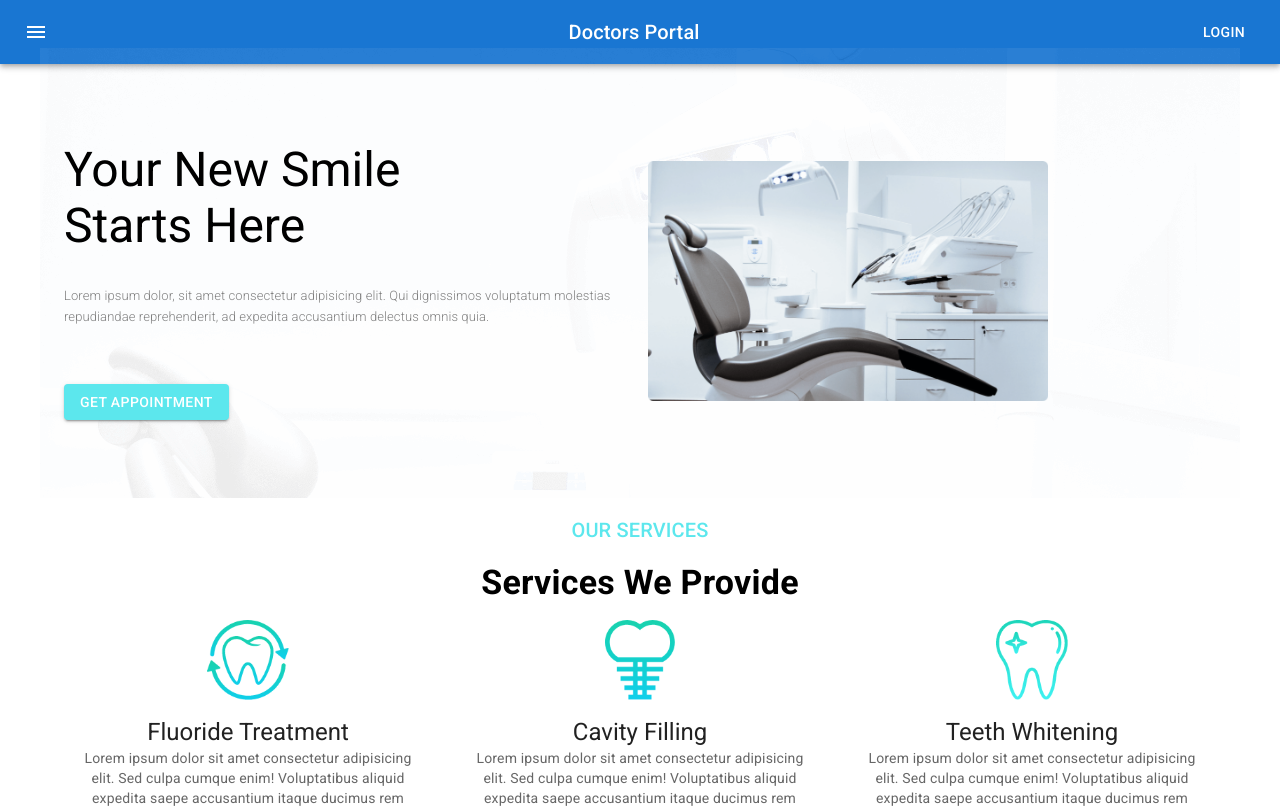
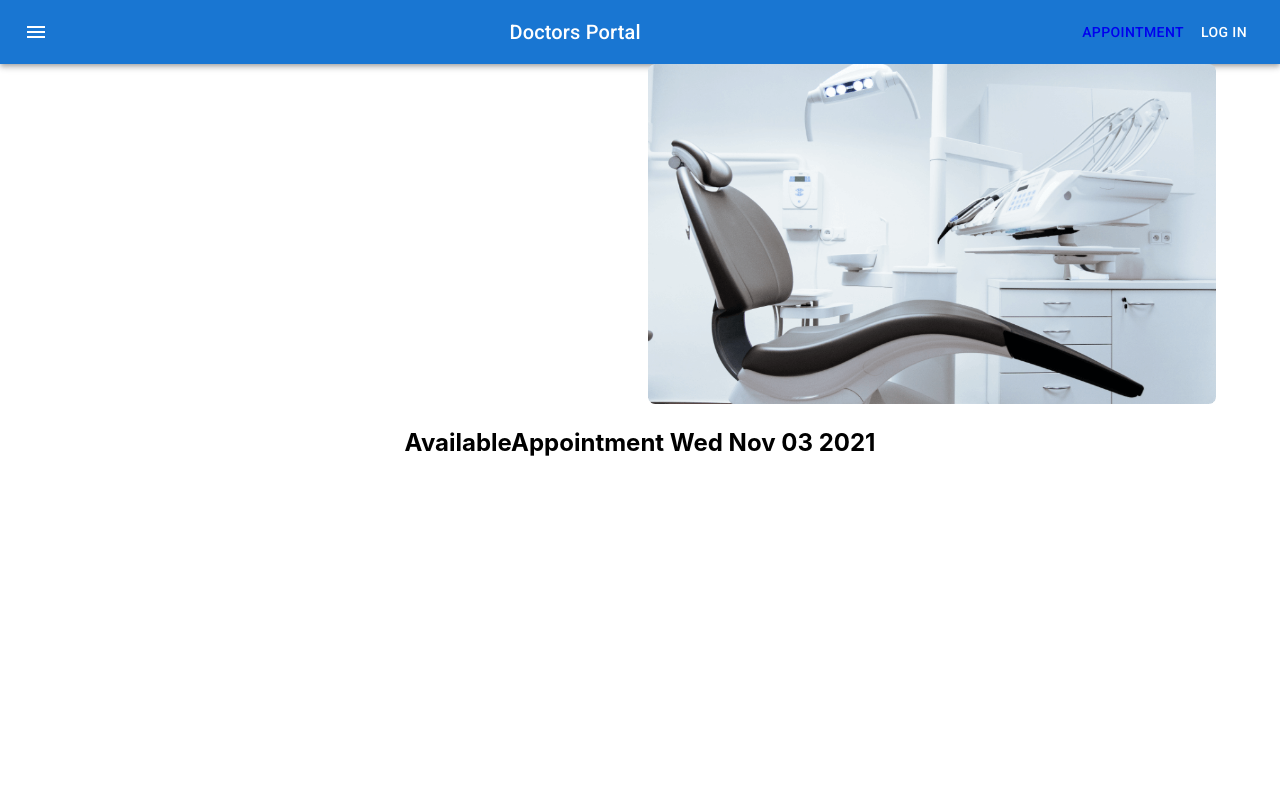
Before and after one commit to monirul-fahad/Doctors-portal-client, a React (Create React App) app: page /appointment in a window 1280 px wide. Shown: the top 808 px of the page. Built offline with nearby package versions, Linux system fonts and the light colour scheme.

Commit message:
calender added

```diff
--- a/package.json
+++ b/package.json
@@ -6,10 +6,12 @@
     "@emotion/react": "^11.5.0",
     "@emotion/styled": "^11.3.0",
     "@mui/icons-material": "^5.0.5",
+    "@mui/lab": "^5.0.0-alpha.53",
     "@mui/material": "^5.0.6",
     "@testing-library/jest-dom": "^5.11.4",
     "@testing-library/react": "^11.1.0",
     "@testing-library/user-event": "^12.1.10",
+    "date-fns": "^2.25.0",
     "react": "^17.0.2",
     "react-dom": "^17.0.2",
     "react-router-dom": "^5.3.0",
--- a/src/App.js
+++ b/src/App.js
@@ -1,14 +1,15 @@
 import "./App.css";
 import { BrowserRouter as Router, Switch, Route, Link } from "react-router-dom";
 import Home from "./Pages/Home/Home/Home";
+import Appointment from "./Pages/Appointment/Appointment/Appointment";
 
 function App() {
   return (
     <div className="App">
       <Router>
         <Switch>
-          <Route path="/about">
-            <Home />
+          <Route path="/appointment">
+            <Appointment></Appointment>
           </Route>
           <Route path="/home">
             <Home />
--- /dev/null
+++ b/src/Pages/Appointment/Appointment/Appointment.js
@@ -0,0 +1,17 @@
+import React from "react";
+import Navigation from "../../Shared/Navigation/Navigation";
+import AppointmentHeader from "../AppointmentHeader/AppointmentHeader";
+import AvailableAppointment from "../AvailableAppointment/AvailableAppointment";
+
+const Appointment = () => {
+  const [date, setDate] = React.useState(new Date());
+  return (
+    <div>
+      <Navigation />
+      <AppointmentHeader date={date} setDate={setDate} />
+      <AvailableAppointment date={date} />
+    </div>
+  );
+};
+
+export default Appointment;
--- /dev/null
+++ b/src/Pages/Appointment/AppointmentHeader/AppointmentHeader.js
@@ -0,0 +1,21 @@
+import { Container, Grid } from "@mui/material";
+import React from "react";
+import chair from "../../../images/chair.png";
+import Calendar from "../../Shared/Calendar/Calendar";
+
+const AppointmentHeader = ({ date, setDate }) => {
+  return (
+    <Container>
+      <Grid container spacing={2}>
+        <Grid item xs={12} md={6}>
+          <Calendar date={date} setDate={setDate}></Calendar>
+        </Grid>
+        <Grid item xs={12} md={6}>
+          <img style={{ width: "100%" }} src={chair} alt="" />
+        </Grid>
+      </Grid>
+    </Container>
+  );
+};
+
+export default AppointmentHeader;
--- /dev/null
+++ b/src/Pages/Appointment/AvailableAppointment/AvailableAppointment.js
@@ -0,0 +1,50 @@
+import React from "react";
+
+const bookings = [
+  {
+    id: 1,
+    name: "Teeth Orthodonics",
+    time: "08.00 AM - 09.00 AM",
+    space: 10,
+  },
+  {
+    id: 2,
+    name: "Cosmetic Dentistry",
+    time: "09.00 AM - 10.00 AM",
+    space: 8,
+  },
+  {
+    id: 3,
+    name: "Teeth Cleaning",
+    time: "10.00 AM - 11.00 AM",
+    space: 9,
+  },
+  {
+    id: 4,
+    name: "Cavity Protection",
+    time: "11.00 AM - 12.00 PM",
+    space: 5,
+  },
+  {
+    id: 5,
+    name: "Pediatric Dental",
+    time: "06.00 PM - 07.00 PM",
+    space: 10,
+  },
+  {
+    id: 6,
+    name: "Oral Surgery",
+    time: "07.00 PM - 08.00 PM",
+    space: 10,
+  },
+];
+
+const AvailableAppointment = ({ date }) => {
+  return (
+    <div>
+      <h2>AvailableAppointment {date.toDateString()}</h2>
+    </div>
+  );
+};
+
+export default AvailableAppointment;
--- /dev/null
+++ b/src/Pages/Shared/Calendar/Calendar.js
@@ -0,0 +1,23 @@
+import React from "react";
+import isWeekend from "date-fns/isWeekend";
+import TextField from "@mui/material/TextField";
+import AdapterDateFns from "@mui/lab/AdapterDateFns";
+import LocalizationProvider from "@mui/lab/LocalizationProvider";
+import StaticDatePicker from "@mui/lab/StaticDatePicker";
+
+const Calendar = ({ date, setDate }) => {
+  return (
+    <LocalizationProvider dateAdapter={AdapterDateFns}>
+      <StaticDatePicker
+        displayStaticWrapperAs="desktop"
+        value={date}
+        onChange={(newValue) => {
+          setDate(newValue);
+        }}
+        renderInput={(params) => <TextField {...params} />}
+      />
+    </LocalizationProvider>
+  );
+};
+
+export default Calendar;
--- a/src/Pages/Shared/Navigation/Navigation.js
+++ b/src/Pages/Shared/Navigation/Navigation.js
@@ -6,6 +6,7 @@ import Typography from "@mui/material/Typography";
 import Button from "@mui/material/Button";
 import IconButton from "@mui/material/IconButton";
 import MenuIcon from "@mui/icons-material/Menu";
+import { Link } from "react-router-dom";
 
 const Navigation = () => {
   return (
@@ -24,7 +25,10 @@ const Navigation = () => {
           <Typography variant="h6" component="div" sx={{ flexGrow: 1 }}>
             Doctors Portal
           </Typography>
-          <Button color="inherit">Login</Button>
+          <Link to="/appointment">
+            <Button color="inherit">Appointment</Button>
+          </Link>
+          <Button color="inherit">Log in</Button>
         </Toolbar>
       </AppBar>
     </Box>
```
Also changed, not shown: 1 other file (tests, documents, lock files or other folders).
